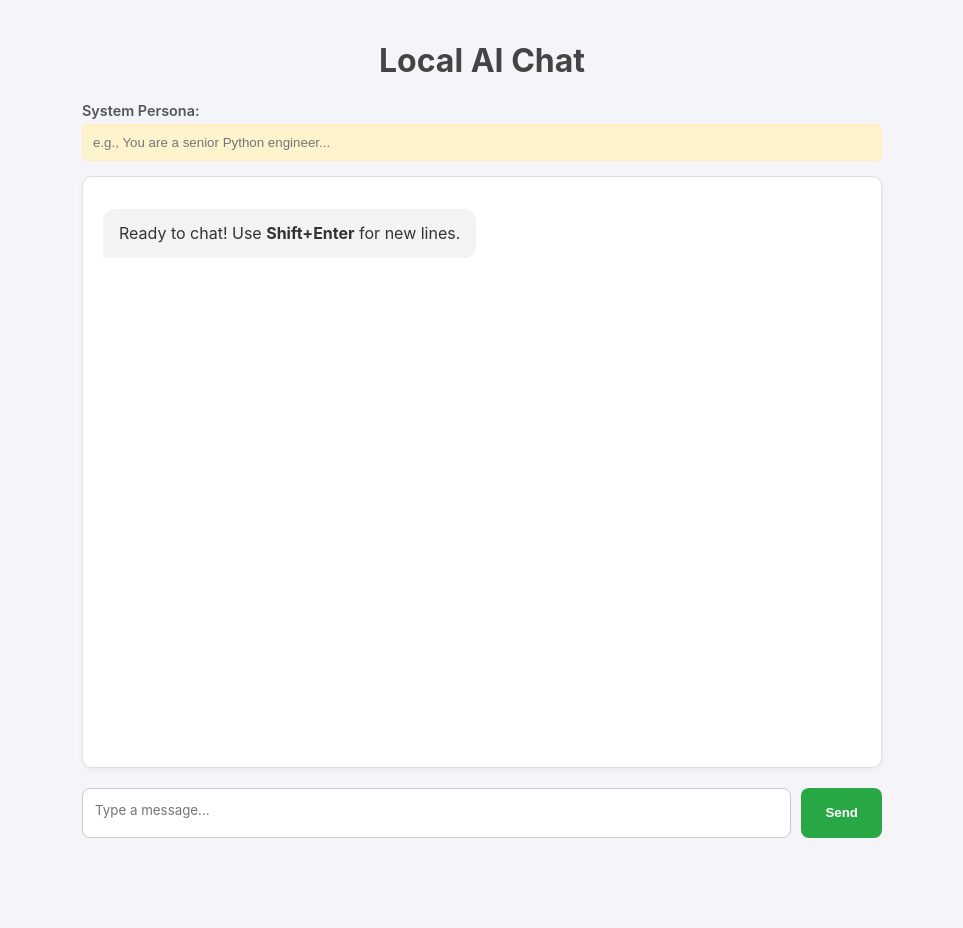
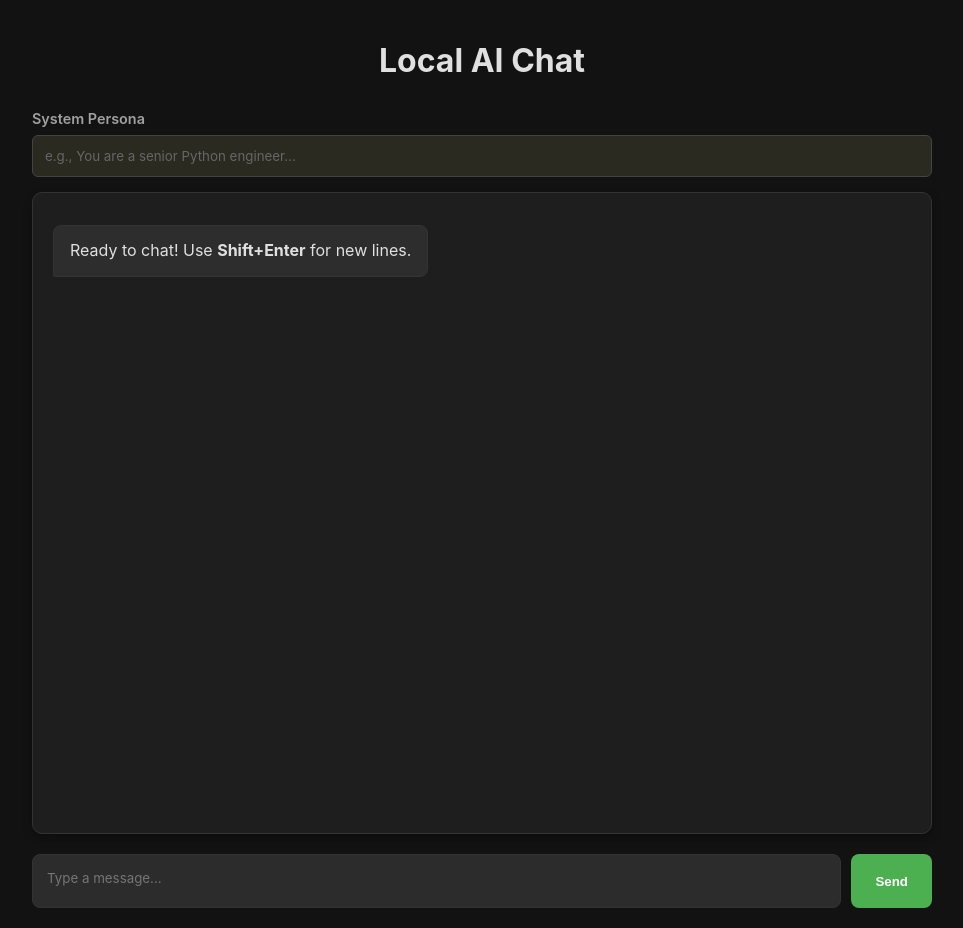
Before and after one commit to alexloney/simple_llm_webui, a Flask app: page / in a window 1280 px wide. Shown: the whole page, without its empty margins (158-1121 px from the left). Before the commit the page ends 838 px from the top, so only its background shows below. Run offline with Flask 3, Linux system fonts and the light colour scheme.

Commit message:
Switching to dark mode

```diff
--- a/templates/index.html
+++ b/templates/index.html
@@ -3,80 +3,126 @@
 <head>
     <meta charset="UTF-8">
     <meta name="viewport" content="width=device-width, initial-scale=1.0">
-    <title>Local AI Chat - Pro</title>
+    <title>Local AI Chat - Dark Mode</title>
     <script src="https://cdn.jsdelivr.net/npm/marked/marked.min.js"></script>
     <style>
-        body { font-family: -apple-system, BlinkMacSystemFont, "Segoe UI", Roboto, Helvetica, Arial, sans-serif; max-width: 800px; margin: 0 auto; padding: 20px; background-color: #f4f4f9; color: #333; }
+        /* Dark Theme Variables */
+        :root {
+            --bg-color: #121212;
+            --container-bg: #1e1e1e;
+            --text-color: #e0e0e0;
+            --muted-text: #a0a0a0;
+            --border-color: #333;
+            --input-bg: #2c2c2c;
+            --user-msg-bg: #1e88e5; /* Muted Blue */
+            --bot-msg-bg: #2d2d2d;
+            --accent-color: #4caf50; /* Green */
+            --accent-hover: #43a047;
+            --stop-color: #e53935;
+        }
+
+        body {
+            font-family: -apple-system, BlinkMacSystemFont, "Segoe UI", Roboto, Helvetica, Arial, sans-serif;
+            max-width: 900px;
+            margin: 0 auto;
+            padding: 20px;
+            background-color: var(--bg-color);
+            color: var(--text-color);
+        }
+
+        h1 { text-align: center; color: var(--text-color); margin-bottom: 30px; }
 
         /* Input Group Styling */
-        .input-group { margin-bottom: 15px; display: flex; flex-direction: column; gap: 5px; }
-        label { font-weight: 600; font-size: 0.9em; color: #555; }
+        .input-group { margin-bottom: 15px; display: flex; flex-direction: column; gap: 8px; }
+        label { font-weight: 600; font-size: 0.9em; color: var(--muted-text); }
 
-        #persona-input { padding: 10px; border-radius: 6px; border: 1px solid #ccc; background-color: #fff3cd; border-color: #ffeeba; width: 100%; box-sizing: border-box; }
-        #persona-input:disabled { background-color: #e9ecef; border-color: #dee2e6; color: #6c757d; cursor: not-allowed; }
+        #persona-input {
+            padding: 12px;
+            border-radius: 6px;
+            border: 1px solid #444;
+            background-color: #2a2a20; /* Very dark yellow tint */
+            color: #fdd835;
+            width: 100%;
+            box-sizing: border-box;
+            font-family: inherit;
+        }
+        #persona-input:disabled {
+            background-color: var(--input-bg);
+            border-color: var(--border-color);
+            color: var(--muted-text);
+            cursor: not-allowed;
+        }
+        #persona-input::placeholder { color: #666; }
 
         /* Chat Box Styling */
         #chat-box {
-            height: 550px;
-            border: 1px solid #e0e0e0;
+            height: 600px;
+            border: 1px solid var(--border-color);
             overflow-y: scroll;
             padding: 20px;
-            background: white;
+            background: var(--container-bg);
             border-radius: 10px;
-            box-shadow: 0 2px 5px rgba(0,0,0,0.05);
+            box-shadow: 0 4px 10px rgba(0,0,0,0.3);
             margin-bottom: 20px;
             display: flex;
             flex-direction: column;
         }
 
-        .message { margin: 12px 0; padding: 12px 16px; border-radius: 12px; max-width: 85%; line-height: 1.6; word-wrap: break-word; }
-        .user { align-self: flex-end; background-color: #007bff; color: white; border-bottom-right-radius: 2px; }
-        .bot { align-self: flex-start; background-color: #f1f3f5; color: #333; border-bottom-left-radius: 2px; }
+        /* Scrollbar Styling for Dark Mode */
+        #chat-box::-webkit-scrollbar { width: 8px; }
+        #chat-box::-webkit-scrollbar-track { background: var(--container-bg); }
+        #chat-box::-webkit-scrollbar-thumb { background: #444; border-radius: 4px; }
+        #chat-box::-webkit-scrollbar-thumb:hover { background: #555; }
+
+        .message { margin: 12px 0; padding: 12px 16px; border-radius: 8px; max-width: 85%; line-height: 1.6; word-wrap: break-word; }
+        .user { align-self: flex-end; background-color: var(--user-msg-bg); color: white; border-bottom-right-radius: 2px; }
+        .bot { align-self: flex-start; background-color: var(--bot-msg-bg); color: var(--text-color); border-bottom-left-radius: 2px; border: 1px solid var(--border-color); }
 
         /* Markdown Styles */
-        .bot pre { background: #2d2d2d; color: #f8f8f2; padding: 15px; border-radius: 6px; overflow-x: auto; margin: 10px 0; }
-        .bot code { font-family: "Consolas", "Monaco", monospace; background: rgba(0,0,0,0.05); padding: 2px 4px; border-radius: 3px; font-size: 0.9em; }
+        .bot pre { background: #111; color: #f8f8f2; padding: 15px; border-radius: 6px; overflow-x: auto; margin: 10px 0; border: 1px solid #333; }
+        .bot code { font-family: "Consolas", "Monaco", monospace; background: rgba(255,255,255,0.1); padding: 2px 5px; border-radius: 3px; font-size: 0.9em; color: #ff79c6; }
         .bot pre code { background: transparent; padding: 0; color: inherit; }
         .bot p { margin: 0 0 10px 0; }
         .bot p:last-child { margin-bottom: 0; }
+        .bot strong { color: #fff; }
 
         /* Input Area Styling */
         #input-area { display: flex; gap: 10px; align-items: flex-end; }
 
-        /* Textarea for multi-line support */
         textarea {
             flex-grow: 1;
-            padding: 12px;
+            padding: 14px;
             border-radius: 8px;
-            border: 1px solid #ccc;
+            border: 1px solid var(--border-color);
+            background-color: var(--input-bg);
+            color: white;
             font-family: inherit;
-            resize: none; /* Prevent manual resizing */
-            height: 24px; /* Initial height */
+            resize: none;
+            height: 24px;
             max-height: 150px;
             overflow-y: hidden;
             line-height: 1.4;
         }
-        textarea:focus { outline: 2px solid #007bff; border-color: transparent; }
+        textarea:focus { outline: 2px solid var(--user-msg-bg); border-color: transparent; }
 
         /* Buttons */
-        button { padding: 12px 24px; color: white; border: none; border-radius: 8px; cursor: pointer; font-weight: 600; transition: background 0.2s; height: 50px; }
+        button { padding: 0 24px; color: white; border: none; border-radius: 8px; cursor: pointer; font-weight: 600; transition: background 0.2s; height: 54px; }
 
-        #send-btn { background-color: #28a745; }
-        #send-btn:hover { background-color: #218838; }
+        #send-btn { background-color: var(--accent-color); }
+        #send-btn:hover { background-color: var(--accent-hover); }
 
-        /* Hidden Stop Button */
-        #stop-btn { background-color: #dc3545; display: none; }
-        #stop-btn:hover { background-color: #c82333; }
+        #stop-btn { background-color: var(--stop-color); display: none; }
+        #stop-btn:hover { background-color: #c62828; }
 
-        button:disabled { background-color: #ccc; cursor: default; }
+        button:disabled { background-color: #444; color: #888; cursor: default; }
     </style>
 </head>
 <body>
 
-    <h1 style="text-align: center; color: #444;">Local AI Chat</h1>
+    <h1>Local AI Chat</h1>
 
     <div class="input-group">
-        <label for="persona-input">System Persona:</label>
+        <label for="persona-input">System Persona</label>
         <input type="text" id="persona-input" placeholder="e.g., You are a senior Python engineer..." autocomplete="off">
     </div>
 
@@ -93,7 +139,7 @@
         </div>
     </form>
 
-<script>
+    <script>
         const chatForm = document.getElementById('chat-form');
         const userInput = document.getElementById('user-input');
         const personaInput = document.getElementById('persona-input');
@@ -103,35 +149,28 @@
 
         let abortController = null;
 
-        // Reset memory on load
         window.onload = async () => {
             try { await fetch('/reset', { method: 'POST' }); } catch(e) {}
         };
 
-        // Auto-expand textarea
         userInput.addEventListener('input', function() {
             this.style.height = 'auto';
             this.style.height = (this.scrollHeight) + 'px';
             if (this.value === '') this.style.height = '24px';
         });
 
-        // Handle Enter key (Shift+Enter for new line)
         userInput.addEventListener('keydown', function(e) {
             if (e.key === 'Enter' && !e.shiftKey) {
-                e.preventDefault(); // Stop newline and default form submit
-                if (!sendBtn.disabled) {
-                    sendMessage(); // Call logic directly
-                }
+                e.preventDefault();
+                if (!sendBtn.disabled) sendMessage();
             }
         });
 
-        // Handle Form Submit (Clicking the Send button)
         chatForm.addEventListener('submit', (e) => {
-            e.preventDefault(); // Stop page reload
+            e.preventDefault();
             sendMessage();
         });
 
-        // Handle Stop Button
         stopBtn.addEventListener('click', () => {
             if (abortController) {
                 abortController.abort();
@@ -141,16 +180,13 @@
             }
         });
 
-        // --- Core Logic Function ---
         async function sendMessage() {
             const message = userInput.value.trim();
             const persona = personaInput.value;
             if (!message) return;
 
-            // Lock persona
             if (!personaInput.disabled) personaInput.disabled = true;
 
-            // UI Updates
             appendMessage(escapeHtml(message), 'user');
             userInput.value = '';
             userInput.style.height = '24px';
```
